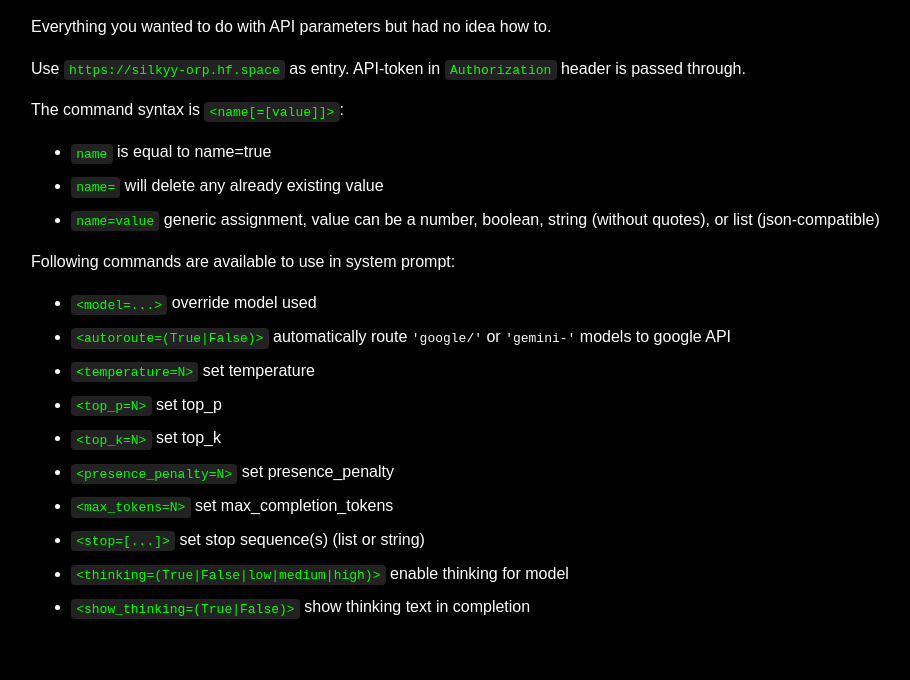
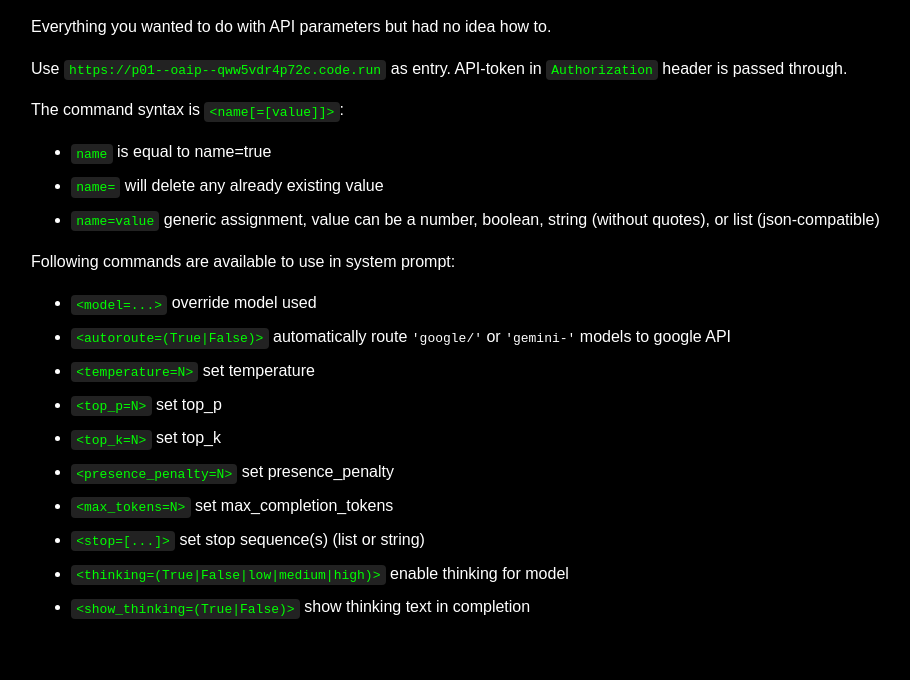
Before and after one commit to siilky/oaipx, a plain HTML site: page index.html in a window 1280 px wide. Shown: the part 120-800 px from the top of the page, without its empty margins (9-919 px from the left). Drawn offline with Linux system fonts and the light colour scheme.

Commit message:
because huggingfaces pissing me off

```diff
--- a/index.html
+++ b/index.html
@@ -32,7 +32,7 @@
 <body>
 <h1>OpenAI-compatible proxy to OpenRouter/Google AI</h1>
 <p>Everything you wanted to do with API parameters but had no idea how to.</p>
-<p>Use <code>https://silkyy-orp.hf.space</code> as entry. API-token in <code>Authorization</code> header is passed
+<p>Use <code>https://p01--oaip--qww5vdr4p72c.code.run</code> as entry. API-token in <code>Authorization</code> header is passed
     through.</p>
 <p>The command syntax is <code>&ltname[=[value]]&gt</code>:</p>
 <ul>
```
Also changed, not shown: 1 other file.
